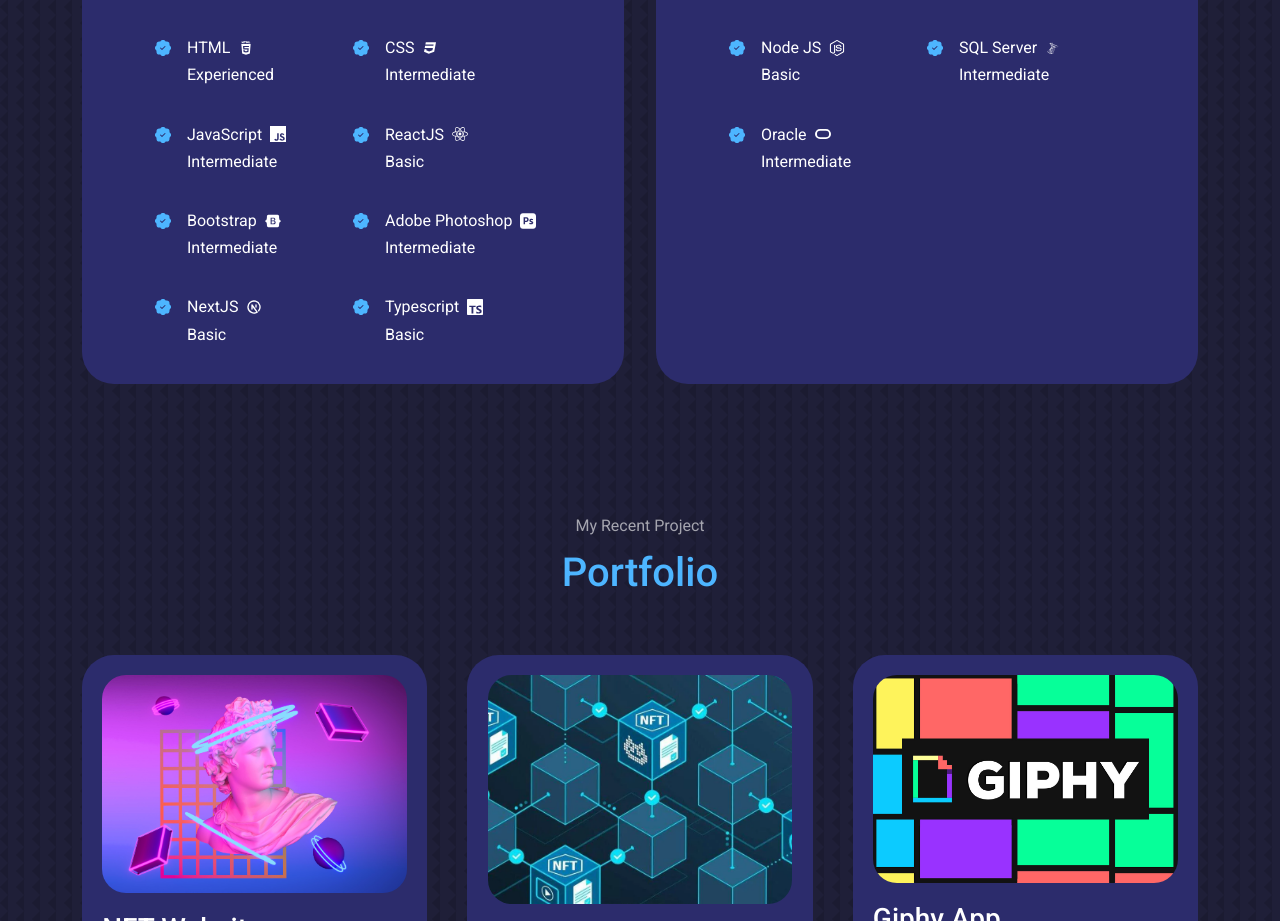
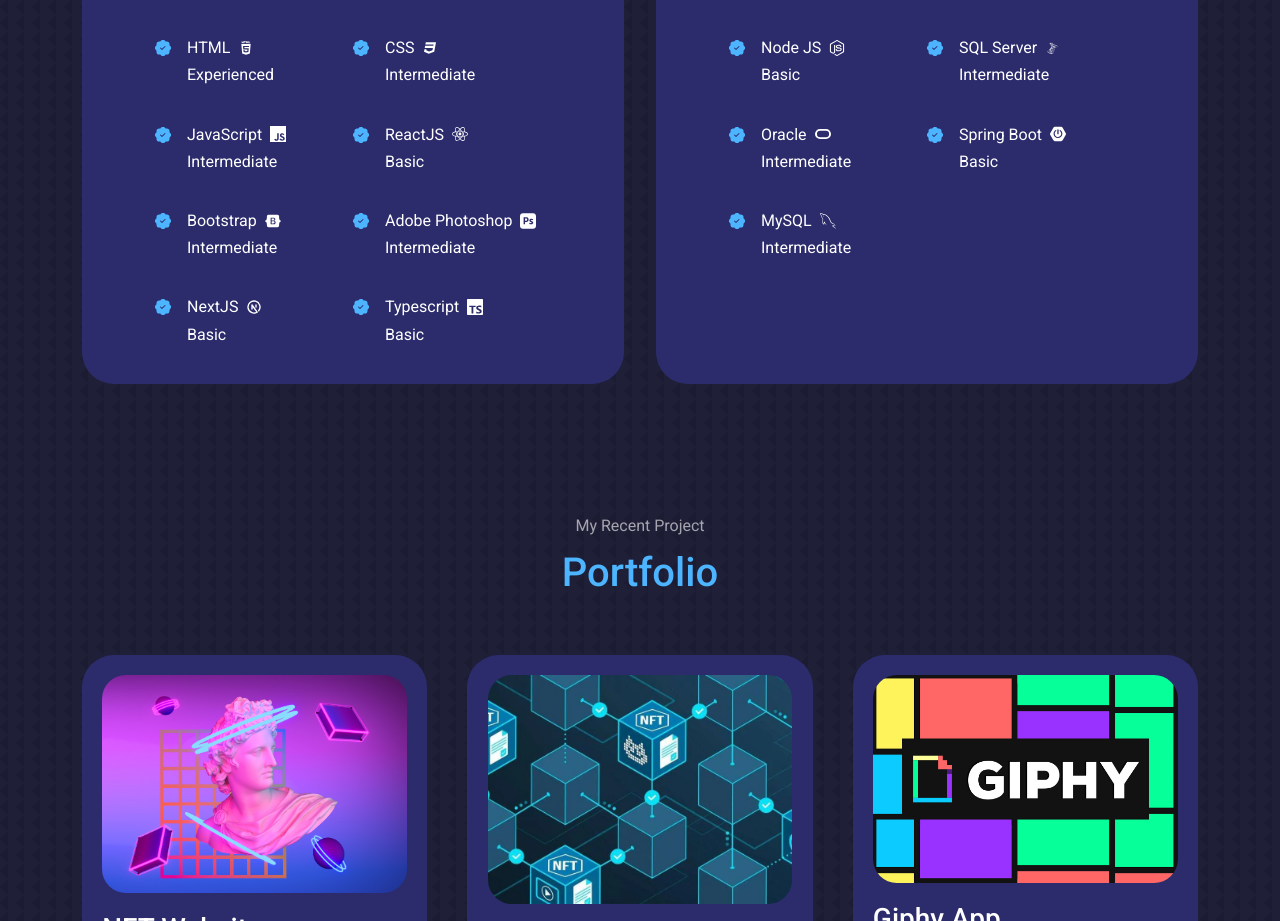
Before and after one commit to votuan8425/portfolio-yunphebeti, a React (Create React App) app: page / in a window 1280 px wide. Shown: the part 1745-2666 px from the top of the page. Built offline with nearby package versions, Linux system fonts and the light colour scheme.

Commit message:
updated BE

```diff
--- a/src/components/experience/Experience.jsx
+++ b/src/components/experience/Experience.jsx
@@ -1,17 +1,12 @@
 import React from 'react'
 import './experience.scss'
 import { BsPatchCheckFill } from 'react-icons/bs'
-import { TiHtml5 } from 'react-icons/ti'
-import { TiCss3 } from 'react-icons/ti'
-import { SiJavascript } from 'react-icons/si'
-import { FaReact } from 'react-icons/fa'
-import { FaBootstrap } from 'react-icons/fa'
-import { SiNodedotjs } from 'react-icons/si'
+import { TiHtml5, TiCss3, } from 'react-icons/ti'
+import { FaReact, FaBootstrap } from 'react-icons/fa'
 import { DiMsqlServer } from 'react-icons/di'
-import { SiOracle } from 'react-icons/si'
-import {TbBrandNextjs} from 'react-icons/tb'
-import { SiAdobephotoshop } from 'react-icons/si'
-import { SiTypescript } from 'react-icons/si'
+import { TbBrandNextjs } from 'react-icons/tb'
+import { GrMysql } from 'react-icons/gr'
+import { SiTypescript, SiSpringboot, SiAdobephotoshop, SiOracle, SiNodedotjs, SiJavascript } from 'react-icons/si'
 
 const Experience = () => {
   return (
@@ -116,6 +111,20 @@ const Experience = () => {
                 <div className="experience__expert">Intermediate</div>
               </div>
             </article>
+            <article className='experience__details'>
+              <BsPatchCheckFill className='experience__details-icon' />
+              <div>
+                <div className="experience_skill">Spring Boot<SiSpringboot /></div>
+                <div className="experience__expert">Basic</div>
+              </div>
+            </article>
+            <article className='experience__details'>
+              <BsPatchCheckFill className='experience__details-icon' />
+              <div>
+                <div className="experience_skill">MySQL<GrMysql /></div>
+                <div className="experience__expert">Intermediate</div>
+              </div>
+            </article>
           </div>
         </div>
         {/* <div className="experience__workflow">
```
Also changed, not shown: 1 other file (tests, documents, lock files or other folders).
